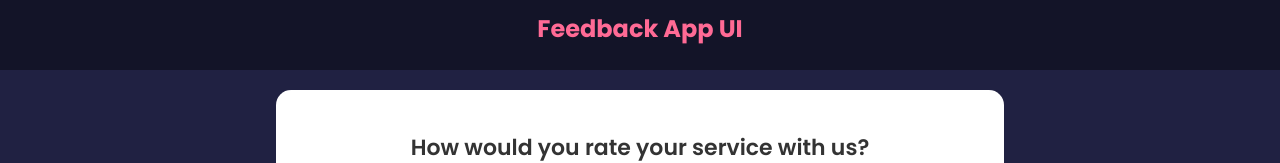
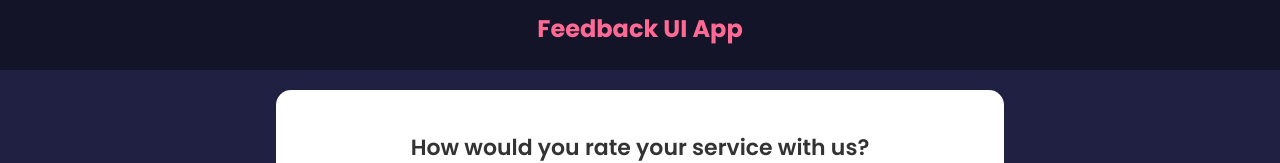
Before and after one commit to shekinahmanyi/react-project-feedback-app, a React (Create React App) app: page / in a window 1280 px wide. Shown: the top 163 px of the page. Built offline with nearby package versions, Linux system fonts and the light colour scheme.

Commit message:
chainged the name of the header

```diff
--- a/src/components/Header.jsx
+++ b/src/components/Header.jsx
@@ -17,7 +17,7 @@ function Header( {text,bgColor,textColor}) {
 }
 
 Header.defaultProps = {
-    text:'Feedback App UI',
+    text:'Feedback UI App',
     bgColor:'rgba(0,0,0,0.4)',
     textColor:'#ff6a95',
 }
```
